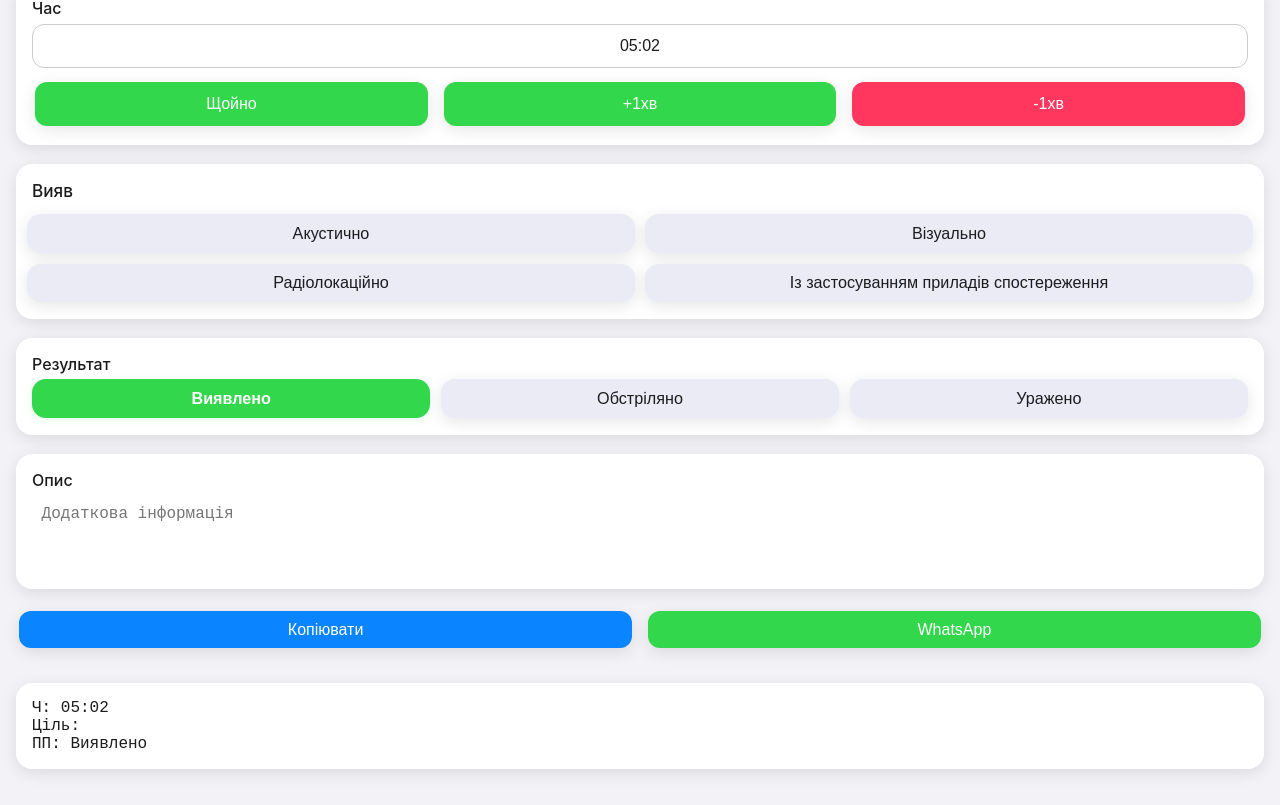
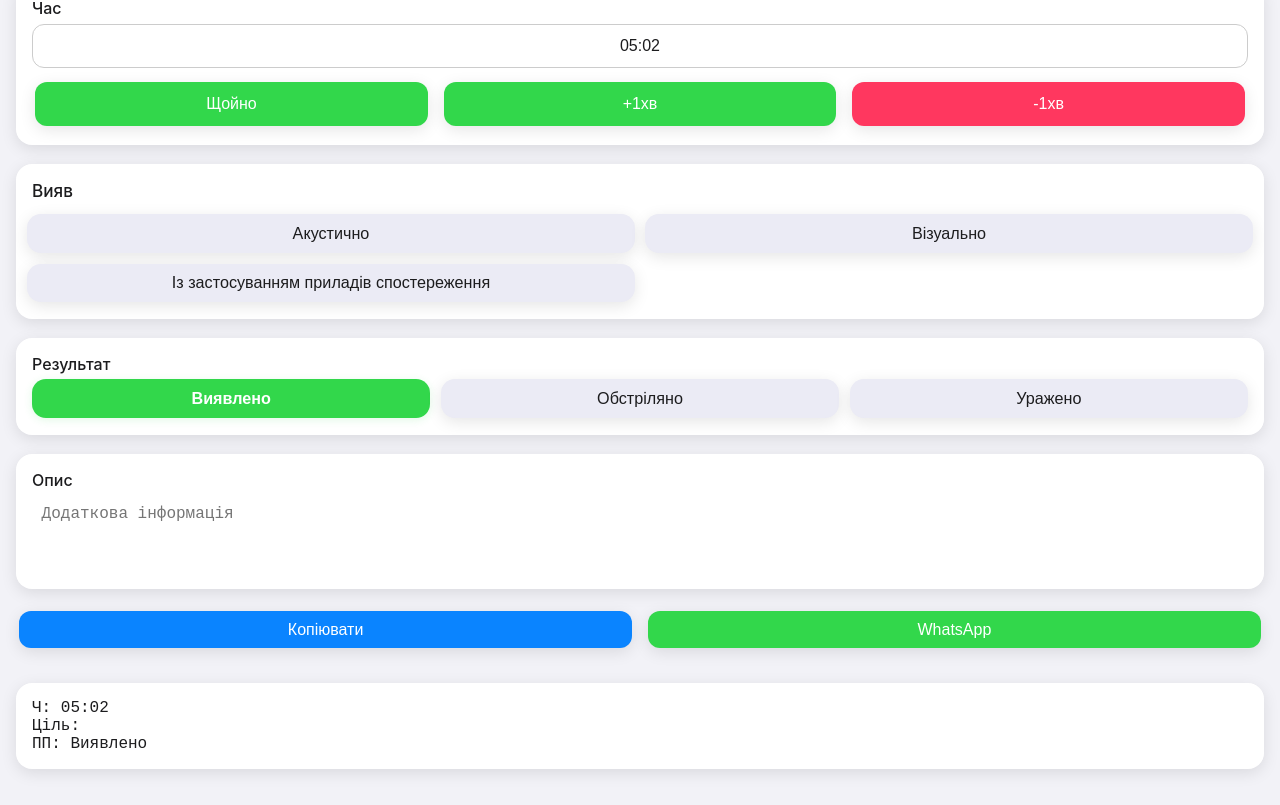
Before and after one commit to lolittajdm-alt/akviz0.2, a Next.js app: page / in a window 1280 px wide. Shown: the part 1823-2628 px from the top of the page. Built offline with nearby package versions, Linux system fonts and the light colour scheme.

Commit message:
Update index.js

```diff
--- a/pages/index.js
+++ b/pages/index.js
@@ -1032,7 +1032,7 @@ export default function Home() {
       <div style={{ ...cardStyle(theme), padding: "1rem 0.7rem", display: "flex", flexDirection: "column" }}>
         <label style={{ ...labelStyle(theme), marginLeft: "0.3rem", marginBottom: "0.8rem", fontSize: "1.07rem" }}>Вияв</label>
         <div style={{ display: "grid", gridTemplateColumns: "repeat(2, minmax(0, 1fr))", gap: "0.65rem", width: "100%", alignItems: "stretch" }}>
-          {["Акустично", "Візуально", "Радіолокаційно", "Із застосуванням приладів спостереження"].map((m) => (
+          {["Акустично", "Візуально", "Із застосуванням приладів спостереження"].map((m) => (
             <button
               key={m}
               onClick={() => toggleDetection(m)}
```
